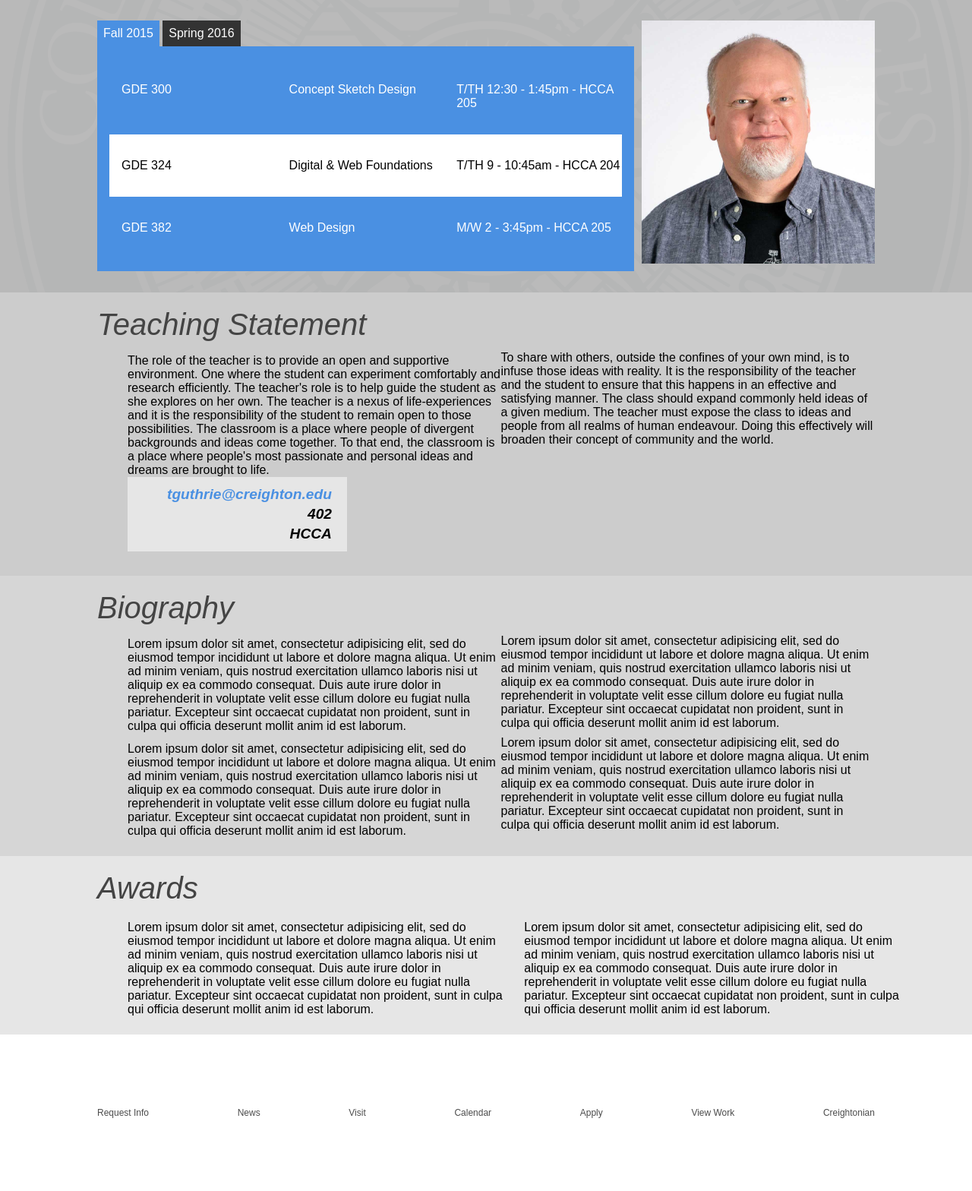
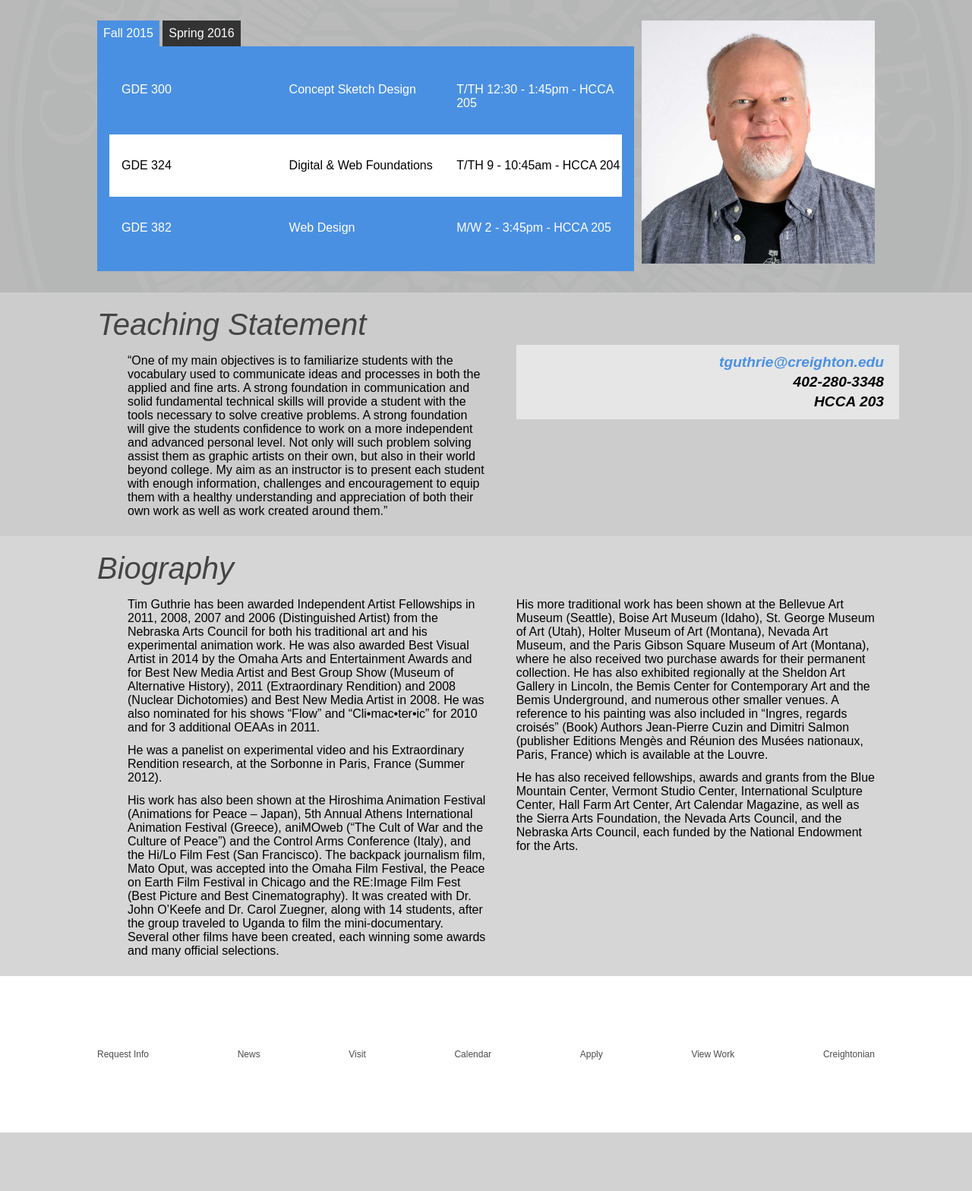
Before and after one commit to aandnota/jmc, a PHP site: page /pages/guthrie.html in a window 1280 px wide. Shown: the part 136-1704 px from the top of the page at 76% size. After the commit the page ends 1627 px from the top, so only its background shows below. Run offline with PHP 8.4, Linux system fonts and the light colour scheme; some libraries are stand-ins or nearby versions.

Commit message:
updated Tim's page

```diff
--- a/css/style.css
+++ b/css/style.css
@@ -1419,7 +1419,6 @@ span.caption a:hover{
 	-webkit-flex-wrap: wrap;
 	-ms-flex-wrap: wrap;
 	flex-wrap: wrap;
-	width: 48%;
 }
 
 #teaching h3{
@@ -1444,7 +1443,6 @@ span.caption a:hover{
 	width: 100%;
 	padding-left: 2.5rem;
 	font-size: 1rem;
-
 	display: flex;
 	justify-content: space-between;
 	flex-wrap: wrap;
@@ -1474,15 +1472,11 @@ span.caption a:hover{
 }
 
 #teaching>li{
-<<<<<<< HEAD
-	width: 50%;
-=======
-	width: 100%;
+	width: 48%;
 }
 
 #teaching>li#full{
 	width: 100%;
->>>>>>> origin/gh-pages
 }
 
 #teaching>li>p{
@@ -1543,11 +1537,7 @@ span.caption a:hover{
 }
 
 #teaching-two>li{
-<<<<<<< HEAD
 	width: 50%;
-=======
-	width: 100%;
->>>>>>> origin/gh-pages
 }
 
 #teaching-two>li>p{
@@ -1585,7 +1575,6 @@ ul#teaching-carol.carol-bio>li{
 
 #fac-info{
 	background-color: #E6E6E6;
-
 	margin-bottom: .5rem;
 	padding: 0.5rem 1rem;
 	width: 100%;
--- a/pages/guthrie.html
+++ b/pages/guthrie.html
@@ -104,20 +104,14 @@
 				</ul>
 				<ul id="teaching">
 					<li>
-						<p>The role of the teacher is to provide an open and supportive environment.  One where the student can experiment comfortably and research efficiently.  The teacher's role is to help guide the student as she explores on her own.  The teacher is a nexus of life-experiences and it is the responsibility of the student to remain open to those possibilities. The classroom is a place where people of divergent backgrounds and ideas come together.  To that end, the classroom is a place where people's most passionate and personal ideas and dreams are brought to life.  </p>
+						<p>“One of my main objectives is to familiarize students with the vocabulary used to communicate ideas and processes in both the applied and fine arts. A strong foundation in communication and solid fundamental technical skills will provide a student with the tools necessary to solve creative problems. A strong foundation will give the students confidence to work on a more independent and advanced personal level. Not only will such problem solving assist them as graphic artists on their own, but also in their world beyond college. My aim as an instructor is to present each student with enough information, challenges and encouragement to equip them with a healthy understanding and appreciation of both their own work as well as work created around them.”</p>
 					</li>
 					<li>
 						<div id="fac-info">
 							<p><a href="mailto:tguthrie@creighton.edu" title="">tguthrie@creighton.edu</a></p>
-							<p>402</p>
-							<p>HCCA</p>
+							<p><a href="callto:1-402-280-3348"></a>402-280-3348</p>
+							<p>HCCA 203</p>
 						</div>
-					</li>
-				</ul>
-
-				<ul id="teaching-two">
-					<li>
-						<p>To share with others, outside the confines of your own mind, is to infuse those ideas with reality.  It is the responsibility of the teacher and the student to ensure that this happens in an effective and satisfying manner. The class should expand commonly held ideas of a given medium.  The teacher must expose the class to ideas and people from all realms of human endeavour.  Doing this effectively will broaden their concept of community and the world.</p>
 					</li>
 				</ul>
 			</div>
@@ -130,54 +124,28 @@
 				</ul>
 				<ul id="teaching">
 					<li>
-						<p>Lorem ipsum dolor sit amet, consectetur adipisicing elit, sed do eiusmod
-						tempor incididunt ut labore et dolore magna aliqua. Ut enim ad minim veniam,
-						quis nostrud exercitation ullamco laboris nisi ut aliquip ex ea commodo
-						consequat. Duis aute irure dolor in reprehenderit in voluptate velit esse
-						cillum dolore eu fugiat nulla pariatur. Excepteur sint occaecat cupidatat non
-						proident, sunt in culpa qui officia deserunt mollit anim id est laborum.</p>
+						<p>Tim Guthrie has been awarded Independent Artist Fellowships in 2011, 2008, 2007 and 2006 (Distinguished Artist) from the Nebraska Arts Council for both his traditional art and his experimental animation work. He was also awarded Best Visual Artist in 2014 by the Omaha Arts and Entertainment Awards and for Best New Media Artist and Best Group Show (Museum of Alternative History), 2011 (Extraordinary Rendition) and 2008 (Nuclear Dichotomies) and Best New Media Artist in 2008. He was also nominated for his shows “Flow” and “Cli•mac•ter•ic” for 2010 and for 3 additional OEAAs in 2011.</p>
+						<p>He was a panelist on experimental video and his Extraordinary Rendition research, at the Sorbonne in Paris, France (Summer 2012).</p>
+						<p>His work has also been shown at the Hiroshima Animation Festival (Animations for Peace – Japan), 5th Annual Athens International Animation Festival (Greece), aniMOweb (“The Cult of War and the Culture of Peace”) and the Control Arms Conference (Italy), and the Hi/Lo Film Fest (San Francisco). The backpack journalism film, Mato Oput, was accepted into the Omaha Film Festival, the Peace on Earth Film Festival in Chicago and the RE:Image Film Fest (Best Picture and Best Cinematography). It was created with Dr. John O’Keefe and Dr. Carol Zuegner, along with 14 students, after the group traveled to Uganda to film the mini-documentary. Several other films have been created, each winning some awards and many official selections.</p>
 					</li>
 					<li>
-						<p>Lorem ipsum dolor sit amet, consectetur adipisicing elit, sed do eiusmod
-						tempor incididunt ut labore et dolore magna aliqua. Ut enim ad minim veniam,
-						quis nostrud exercitation ullamco laboris nisi ut aliquip ex ea commodo
-						consequat. Duis aute irure dolor in reprehenderit in voluptate velit esse
-						cillum dolore eu fugiat nulla pariatur. Excepteur sint occaecat cupidatat non
-						proident, sunt in culpa qui officia deserunt mollit anim id est laborum.</p>
-					</li>
-				</ul>
-
-				<ul id="teaching-two">
-					<li>
-						<p>Lorem ipsum dolor sit amet, consectetur adipisicing elit, sed do eiusmod
-						tempor incididunt ut labore et dolore magna aliqua. Ut enim ad minim veniam,
-						quis nostrud exercitation ullamco laboris nisi ut aliquip ex ea commodo
-						consequat. Duis aute irure dolor in reprehenderit in voluptate velit esse
-						cillum dolore eu fugiat nulla pariatur. Excepteur sint occaecat cupidatat non
-						proident, sunt in culpa qui officia deserunt mollit anim id est laborum.</p>
-					</li>
-					<li>
-						<p>Lorem ipsum dolor sit amet, consectetur adipisicing elit, sed do eiusmod
-						tempor incididunt ut labore et dolore magna aliqua. Ut enim ad minim veniam,
-						quis nostrud exercitation ullamco laboris nisi ut aliquip ex ea commodo
-						consequat. Duis aute irure dolor in reprehenderit in voluptate velit esse
-						cillum dolore eu fugiat nulla pariatur. Excepteur sint occaecat cupidatat non
-						proident, sunt in culpa qui officia deserunt mollit anim id est laborum.</p>
+						<p>His more traditional work has been shown at the Bellevue Art Museum (Seattle), Boise Art Museum (Idaho), St. George Museum of Art (Utah), Holter Museum of Art (Montana), Nevada Art Museum, and the Paris Gibson Square Museum of Art (Montana), where he also received two purchase awards for their permanent collection. He has also exhibited regionally at the Sheldon Art Gallery in Lincoln, the Bemis Center for Contemporary Art and the Bemis Underground, and numerous other smaller venues. A reference to his painting was also included in “Ingres, regards croisés” (Book) Authors Jean-Pierre Cuzin and Dimitri Salmon (publisher Editions Mengès and Réunion des Musées nationaux, Paris, France) which is available at the Louvre.</p>
+						<p>He has also received fellowships, awards and grants from the Blue Mountain Center, Vermont Studio Center, International Sculpture Center, Hall Farm Art Center, Art Calendar Magazine, as well as the Sierra Arts Foundation, the Nevada Arts Council, and the Nebraska Arts Council, each funded by the National Endowment for the Arts.</p>
 					</li>
 				</ul>
 			</div>
 		</section>
 
-		<section class="fac-over-four">
+		<!-- <section class="fac-over-four">
 			<div class="content" id="fac-awards">
 
-				<!-- <ul class="resp-video-fac">
+				<ul class="resp-video-fac">
 					<li>
 						<p id="video-title-two">Video Title</p>
 						<iframe width="560" height="315" src="https://www.youtube.com/embed/Am-Eeoh6LFA" frameborder="0" allowfullscreen></iframe>
 						<p>Video Caption</p>
 					</li>
-				</ul> -->
+				</ul>
 
 				<div id="fac-awards-text">
 					<ul id="teaching-title">
@@ -203,7 +171,7 @@
 					</ul>
 				</div>
 			</div>
-		</section>
+		</section> -->
 
 	<footer class="footer-alt">
 		<div class="content">
```
